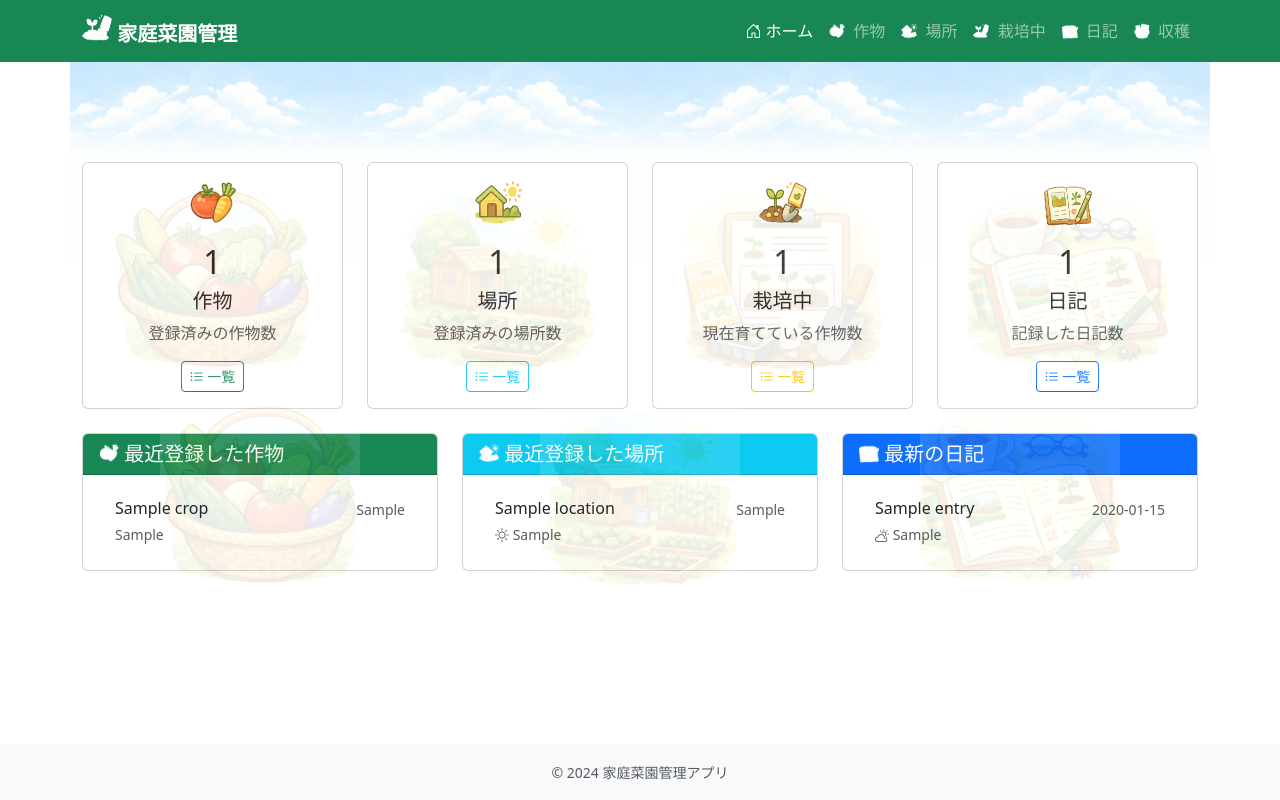
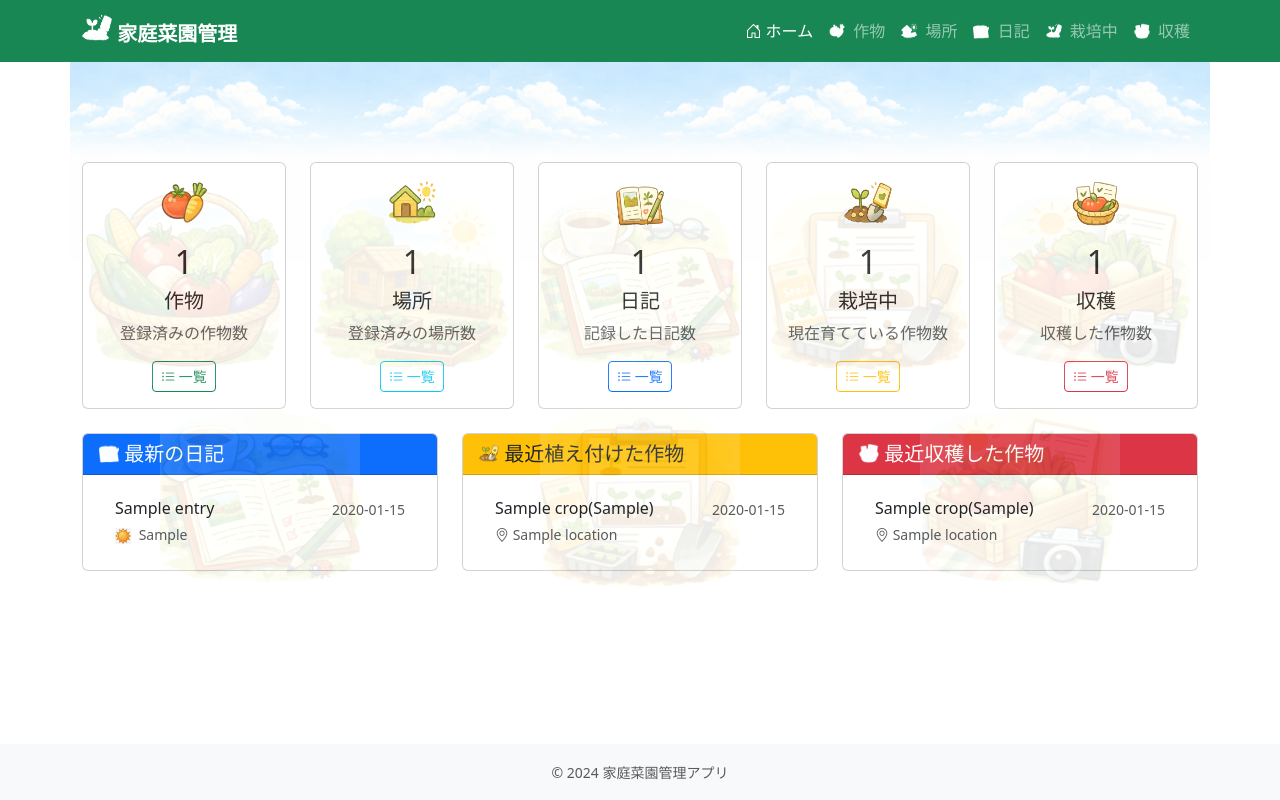
Before and after one commit to pika3-hub/garden-app, a Flask app: page / in a window 1280 px wide. Run offline with Flask 3, Linux system fonts and the light colour scheme; tables that the repository leaves empty hold one stand-in row (values such as "Sample post"); parts of the project's set-up code (start-up, migrations or seed data) failed here and were passed over.

Commit message:
- ダッシュボードに表示する内容の見直し - 日記詳細の背景画像表示

```diff
--- a/app/models/harvest.py
+++ b/app/models/harvest.py
@@ -176,7 +176,7 @@ class Harvest:
         """最新の収穫記録を取得"""
         db = get_db()
         harvests = db.execute(
-            '''SELECT h.*, c.name as crop_name, l.name as location_name,
+            '''SELECT h.*, c.name as crop_name, c.variety, l.name as location_name,
                       lc.planted_date
                FROM harvests h
                JOIN location_crops lc ON h.location_crop_id = lc.id
--- a/app/templates/base.html
+++ b/app/templates/base.html
@@ -45,13 +45,13 @@
                         </a>
                     </li>
                     <li class="nav-item">
-                        <a class="nav-link {% if request.endpoint == 'locations.active_crops' %}active{% endif %}" href="{{ url_for('locations.active_crops') }}">
-                            <img src="{{ url_for('static', filename='images/icon_location_crop.png') }}" alt="" class="icon-img"> 栽培中
+                        <a class="nav-link {% if request.endpoint and request.endpoint.startswith('diary.') %}active{% endif %}" href="{{ url_for('diary.list') }}">
+                            <img src="{{ url_for('static', filename='images/icon_diary.png') }}" alt="" class="icon-img"> 日記
                         </a>
                     </li>
                     <li class="nav-item">
-                        <a class="nav-link {% if request.endpoint and request.endpoint.startswith('diary.') %}active{% endif %}" href="{{ url_for('diary.list') }}">
-                            <img src="{{ url_for('static', filename='images/icon_diary.png') }}" alt="" class="icon-img"> 日記
+                        <a class="nav-link {% if request.endpoint == 'locations.active_crops' %}active{% endif %}" href="{{ url_for('locations.active_crops') }}">
+                            <img src="{{ url_for('static', filename='images/icon_location_crop.png') }}" alt="" class="icon-img"> 栽培中
                         </a>
                     </li>
                     <li class="nav-item">
--- a/app/templates/index.html
+++ b/app/templates/index.html
@@ -13,7 +13,7 @@
 
 <div class="row g-4 mb-4">
     <!-- 作物カード -->
-    <div class="col-md-3">
+    <div class="col-12 col-lg">
         <div class="card text-center h-100 dashboard-card-with-bg card-bg-crop">
             <div class="card-body">
                 <img src="{{ url_for('static', filename='images/icon_crop.png') }}" alt="" class="icon-img-xl" style="width: 3rem; height: 3rem;">
@@ -30,7 +30,7 @@
     </div>
 
     <!-- 場所カード -->
-    <div class="col-md-3">
+    <div class="col-12 col-lg">
         <div class="card text-center h-100 dashboard-card-with-bg card-bg-location">
             <div class="card-body">
                 <img src="{{ url_for('static', filename='images/icon_location.png') }}" alt="" class="icon-img-xl" style="width: 3rem; height: 3rem;">
@@ -46,8 +46,25 @@
         </div>
     </div>
 
+    <!-- 日記カード -->
+    <div class="col-12 col-lg">
+        <div class="card text-center h-100 dashboard-card-with-bg card-bg-diary">
+            <div class="card-body">
+                <img src="{{ url_for('static', filename='images/icon_diary.png') }}" alt="" class="icon-img-xl" style="width: 3rem; height: 3rem;">
+                <h2 class="mt-3">{{ stats.diary_count }}</h2>
+                <h5 class="card-title">日記</h5>
+                <p class="card-text text-muted">
+                    記録した日記数
+                </p>
+                <a href="{{ url_for('diary.list') }}" class="btn btn-outline-primary btn-sm">
+                    <i class="bi bi-list-ul"></i> 一覧
+                </a>
+            </div>
+        </div>
+    </div>
+
     <!-- 栽培中カード -->
-    <div class="col-md-3">
+    <div class="col-12 col-lg">
         <div class="card text-center h-100 dashboard-card-with-bg card-bg-location-crop">
             <div class="card-body">
                 <img src="{{ url_for('static', filename='images/icon_location_crop.png') }}" alt="" class="icon-img-xl" style="width: 3rem; height: 3rem;">
@@ -63,17 +80,17 @@
         </div>
     </div>
 
-    <!-- 日記カード -->
-    <div class="col-md-3">
-        <div class="card text-center h-100 dashboard-card-with-bg card-bg-diary">
+    <!-- 収穫カード -->
+    <div class="col-12 col-lg">
+        <div class="card text-center h-100 dashboard-card-with-bg card-bg-harvest">
             <div class="card-body">
-                <img src="{{ url_for('static', filename='images/icon_diary.png') }}" alt="" class="icon-img-xl" style="width: 3rem; height: 3rem;">
-                <h2 class="mt-3">{{ stats.diary_count }}</h2>
-                <h5 class="card-title">日記</h5>
+                <img src="{{ url_for('static', filename='images/icon_harvest.png') }}" alt="" class="icon-img-xl" style="width: 3rem; height: 3rem;">
+                <h2 class="mt-3">{{ stats.harvest_count }}</h2>
+                <h5 class="card-title">収穫</h5>
                 <p class="card-text text-muted">
-                    記録した日記数
+                    収穫した作物数
                 </p>
-                <a href="{{ url_for('diary.list') }}" class="btn btn-outline-primary btn-sm">
+                <a href="{{ url_for('harvests.list') }}" class="btn btn-outline-danger btn-sm">
                     <i class="bi bi-list-ul"></i> 一覧
                 </a>
             </div>
@@ -82,70 +99,7 @@
 </div>
 
 <div class="row g-4">
-    <div class="col-md-4">
-        <div class="card h-100 dashboard-card-with-bg card-bg-crop">
-            <div class="card-header bg-success text-white">
-                <h5 class="mb-0">
-                    <img src="{{ url_for('static', filename='images/icon_crop.png') }}" alt="" class="icon-img" style="filter: brightness(0) invert(1);"> 最近登録した作物
-                </h5>
-            </div>
-            <div class="card-body">
-                {% if recent_crops %}
-                <div class="list-group list-group-flush list-group-transparent">
-                    {% for crop in recent_crops %}
-                    <a href="{{ url_for('crops.detail', crop_id=crop.id) }}" class="list-group-item list-group-item-action">
-                        <div class="d-flex w-100 justify-content-between">
-                            <h6 class="mb-1">{{ crop.name }}</h6>
-                            <small class="text-muted">{{ crop.crop_type }}</small>
-                        </div>
-                        {% if crop.variety %}
-                        <small class="text-muted">{{ crop.variety }}</small>
-                        {% endif %}
-                    </a>
-                    {% endfor %}
-                </div>
-                {% else %}
-                <p class="text-muted text-center mb-0">
-                    まだ作物が登録されていません。<br>
-                    <a href="{{ url_for('crops.new') }}">作物を登録</a>してください。
-                </p>
-                {% endif %}
-            </div>
-        </div>
-    </div>
-
-    <div class="col-md-4">
-        <div class="card h-100 dashboard-card-with-bg card-bg-location">
-            <div class="card-header bg-info text-white">
-                <h5 class="mb-0">
-                    <img src="{{ url_for('static', filename='images/icon_location.png') }}" alt="" class="icon-img" style="filter: brightness(0) invert(1);"> 最近登録した場所
-                </h5>
-            </div>
-            <div class="card-body">
-                {% if recent_locations %}
-                <div class="list-group list-group-flush list-group-transparent">
-                    {% for location in recent_locations %}
-                    <a href="{{ url_for('locations.detail', location_id=location.id) }}" class="list-group-item list-group-item-action">
-                        <div class="d-flex w-100 justify-content-between">
-                            <h6 class="mb-1">{{ location.name }}</h6>
-                            <small class="text-muted">{{ location.location_type }}</small>
-                        </div>
-                        {% if location.sun_exposure %}
-                        <small class="text-muted"><i class="bi bi-sun"></i> {{ location.sun_exposure }}</small>
-                        {% endif %}
-                    </a>
-                    {% endfor %}
-                </div>
-                {% else %}
-                <p class="text-muted text-center mb-0">
-                    まだ場所が登録されていません。<br>
-                    <a href="{{ url_for('locations.new') }}">場所を登録</a>してください。
-                </p>
-                {% endif %}
-            </div>
-        </div>
-    </div>
-
+    <!-- 最新の日記 -->
     <div class="col-md-4">
         <div class="card h-100 dashboard-card-with-bg card-bg-diary">
             <div class="card-header bg-primary text-white">
@@ -156,6 +110,14 @@
             <div class="card-body">
                 {% if recent_diaries %}
                 <div class="list-group list-group-flush list-group-transparent">
+                    {% set weather_icons = {
+                        '晴れ': 'weather_sunny.png',
+                        '曇り': 'weather_cloudy.png',
+                        '雨': 'weather_rain.png',
+                        '雪': 'weather_snow.png',
+                        '晴れ時々曇り': 'weather_sun_cloud.png',
+                        '曇り時々雨': 'weather_cloud_rain.png'
+                    } %}
                     {% for diary in recent_diaries %}
                     <a href="{{ url_for('diary.detail', diary_id=diary.id) }}" class="list-group-item list-group-item-action">
                         <div class="d-flex w-100 justify-content-between">
@@ -163,7 +125,11 @@
                             <small class="text-muted">{{ diary.entry_date }}</small>
                         </div>
                         {% if diary.weather %}
-                        <small class="text-muted"><i class="bi bi-cloud-sun"></i> {{ diary.weather }}</small>
+                        <small class="text-muted">
+                            <img src="{{ url_for('static', filename='images/' ~ weather_icons.get(diary.weather, 'weather_sunny.png')) }}"
+                                 alt="{{ diary.weather }}" width="16" class="me-1">
+                            {{ diary.weather }}
+                        </small>
                         {% endif %}
                     </a>
                     {% endfor %}
@@ -177,5 +143,67 @@
             </div>
         </div>
     </div>
+
+    <!-- 最近植え付けた作物 -->
+    <div class="col-md-4">
+        <div class="card h-100 dashboard-card-with-bg card-bg-location-crop">
+            <div class="card-header bg-warning text-dark">
+                <h5 class="mb-0">
+                    <img src="{{ url_for('static', filename='images/icon_location_crop.png') }}" alt="" class="icon-img"> 最近植え付けた作物
+                </h5>
+            </div>
+            <div class="card-body">
+                {% if recent_plantings %}
+                <div class="list-group list-group-flush list-group-transparent">
+                    {% for planting in recent_plantings %}
+                    <a href="{{ url_for('locations.detail', location_id=planting.location_id) }}" class="list-group-item list-group-item-action">
+                        <div class="d-flex w-100 justify-content-between">
+                            <h6 class="mb-1">{{ planting.crop_name }}{% if planting.variety %}({{ planting.variety }}){% endif %}</h6>
+                            <small class="text-muted">{{ planting.planted_date }}</small>
+                        </div>
+                        <small class="text-muted"><i class="bi bi-geo-alt"></i> {{ planting.location_name }}</small>
+                    </a>
+                    {% endfor %}
+                </div>
+                {% else %}
+                <p class="text-muted text-center mb-0">
+                    まだ植え付け記録がありません。<br>
+                    <a href="{{ url_for('locations.list') }}">場所から植え付け</a>してください。
+                </p>
+                {% endif %}
+            </div>
+        </div>
+    </div>
+
+    <!-- 最近収穫した作物 -->
+    <div class="col-md-4">
+        <div class="card h-100 dashboard-card-with-bg card-bg-harvest">
+            <div class="card-header bg-danger text-white">
+                <h5 class="mb-0">
+                    <img src="{{ url_for('static', filename='images/icon_harvest.png') }}" alt="" class="icon-img" style="filter: brightness(0) invert(1);"> 最近収穫した作物
+                </h5>
+            </div>
+            <div class="card-body">
+                {% if recent_harvests %}
+                <div class="list-group list-group-flush list-group-transparent">
+                    {% for harvest in recent_harvests %}
+                    <a href="{{ url_for('harvests.detail', harvest_id=harvest.id) }}" class="list-group-item list-group-item-action">
+                        <div class="d-flex w-100 justify-content-between">
+                            <h6 class="mb-1">{{ harvest.crop_name }}{% if harvest.variety %}({{ harvest.variety }}){% endif %}</h6>
+                            <small class="text-muted">{{ harvest.harvest_date }}</small>
+                        </div>
+                        <small class="text-muted"><i class="bi bi-geo-alt"></i> {{ harvest.location_name }}</small>
+                    </a>
+                    {% endfor %}
+                </div>
+                {% else %}
+                <p class="text-muted text-center mb-0">
+                    まだ収穫記録がありません。<br>
+                    <a href="{{ url_for('harvests.list') }}">収穫を記録</a>してください。
+                </p>
+                {% endif %}
+            </div>
+        </div>
+    </div>
 </div>
 {% endblock %}
```
Also changed, not shown: app/__init__.py (+10 -8 lines), app/models/location_crop.py (+17 -0 lines), app/static/css/custom.css (+34 -0 lines), app/templates/diary/detail.html (+10 -1 lines), app/static/images/2_farm.png (renamed from app/static/images/2_sky_clouds.png), app/static/images/3_farm.png (renamed from app/static/images/3_sky_clouds.png), app/static/images/bg_cloud_rain.png (added), app/static/images/bg_cloudy.png (added), app/static/images/bg_rain.png (added), app/static/images/bg_snow.png (added), app/static/images/bg_sun_cloud.png (added), app/static/images/bg_sunny.png (added).
